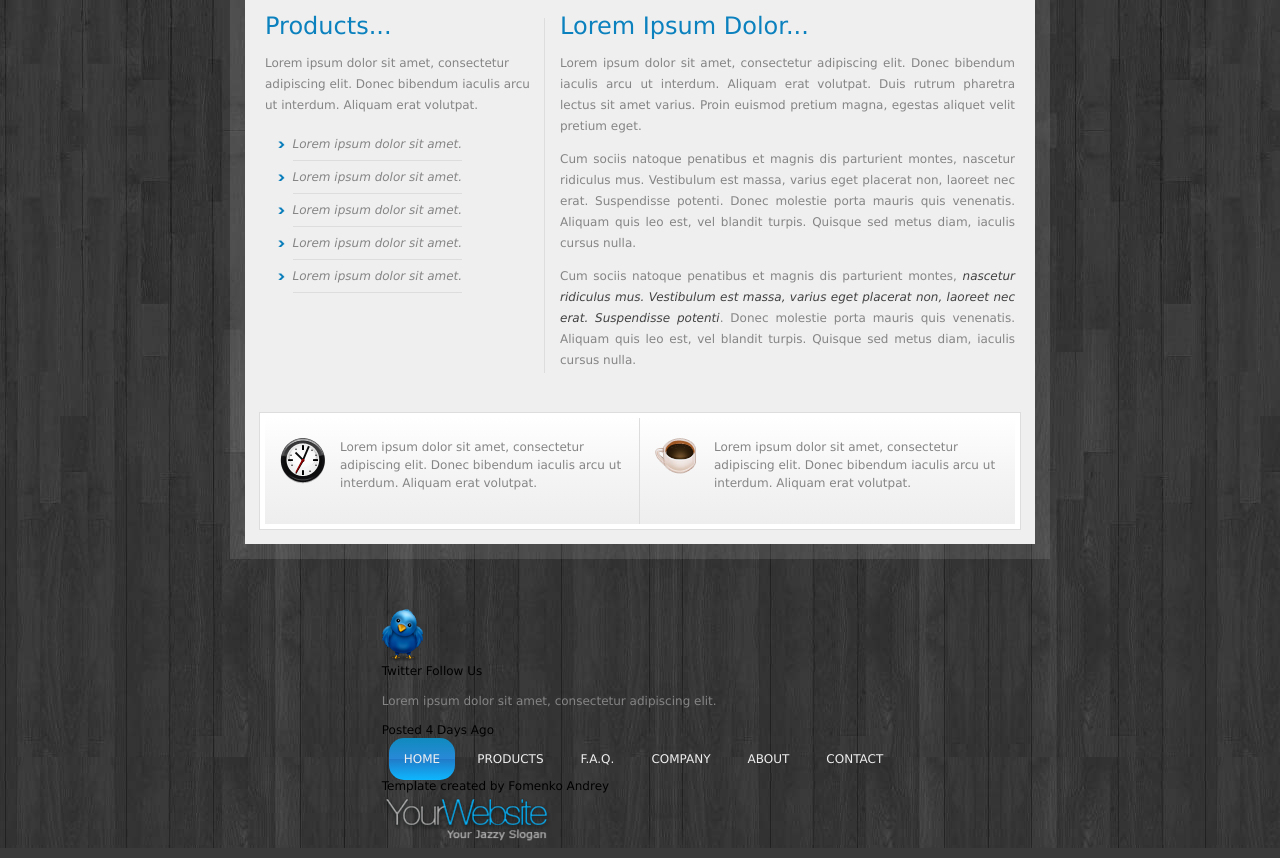
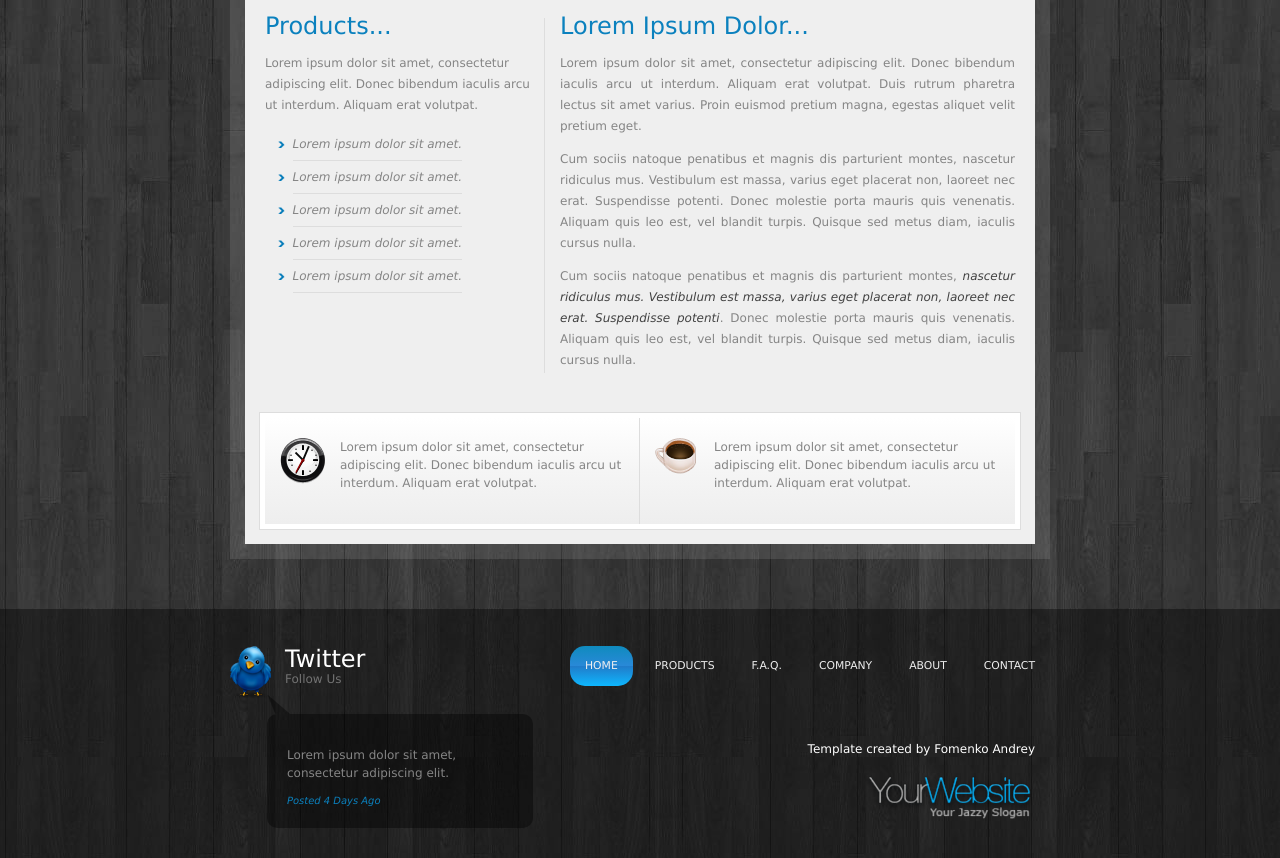
Before and after one commit to Alecto/simple-template, a website: page index.html in a window 1280 px wide. Shown: the part 360-1218 px from the top of the page. Drawn offline with Linux system fonts and the light colour scheme.

Commit message:
Оформляем футер.

```diff
--- a/assets/scss/_footer.scss
+++ b/assets/scss/_footer.scss
@@ -0,0 +1,160 @@
+
+.footer {
+    display: flex;
+
+    width: 100%;
+
+    background-color: rgba(0, 0, 0, 0.4);
+
+    justify-content: center;
+
+    &-left {
+        @media (max-width: $large) and (min-width: $small + 1) {
+            flex: 0 0 60%;
+        }
+
+        @media (max-width: $small) {
+            flex: 1 0 100%;
+        }
+    }
+
+    &-right {
+        @media (max-width: $large) and (min-width: $small + 1) {
+            flex: 0 0 40%;
+        }
+
+        @media (max-width: $small) {
+            flex: 1 0 100%;
+        }
+    }
+    .wrapper {
+        display: flex;
+
+        margin-top: 37px;
+
+        @media (max-width: $small) {
+            flex-wrap: wrap;
+        }
+    }
+
+    .menu {
+        @media (max-width: $xsmall) {
+            justify-content: center;
+        }
+
+        &__btn {
+            display: none;
+        }
+
+        &__list {
+            @media (max-width: $large) {
+                top: initial;
+                bottom: 100%;
+            }
+
+            &-item {
+                font-size: 0.9rem;
+            }
+        }
+    }
+}
+
+.footer-logo {
+    margin: $gutter;
+
+    @media (min-width: $small + 1) {
+        text-align: right;
+    }
+
+    @media (max-width: $small) {
+        text-align: center;
+    }
+}
+
+.twitter {
+    display: flex;
+
+    flex-wrap: wrap;
+
+    &__image {
+        flex: 0 0 55px;
+    }
+
+    &__description {
+        flex: 1 0 100px;
+
+        &-title {
+            display: block;
+
+            color: #ffffff;
+
+            font-size: 2rem;
+        }
+
+        &-slogan {
+            color: #727272;
+        }
+    }
+
+    &__post {
+        position: relative;
+
+        flex: 1 0 calc(100% - 67px);
+
+        padding: 20px;
+
+        border-radius: 10px;
+        background: rgba(0, 0, 0, 0.4);
+
+        @media (min-width: $xsmall + 1) {
+            margin: 12px 30px 30px 37px;
+        }
+
+        @media (max-width: $xsmall) {
+            margin: 12px 0 30px 37px;
+        }
+
+        &::before {
+            position: absolute;
+            top: -19px;
+            left: 0;
+
+            content: url("../img/twitter-speech-bubble.png");
+        }
+    }
+
+    &__post-text {
+        color: $base-color;
+
+        line-height: 18px;
+    }
+
+    &__post-date {
+        color: $accent-color;
+
+        font-size: 0.83rem;
+        font-style: italic;
+    }
+}
+
+.copyright {
+    color: #ffffff;
+
+    @media (min-width: $large + 1) {
+        margin: 57px $gutter $gutter $gutter;
+
+        text-align: right;
+    }
+
+    @media (max-width: $large) and (min-width: $small + 1) {
+        margin: $gutter*5 $gutter $gutter $gutter;
+
+        text-align: right;
+    }
+
+    @media (max-width: $small) {
+        margin: $gutter*2 $gutter $gutter $gutter;
+
+        text-align: center;
+    }
+}
```
Also changed, not shown: assets/css/style.css, assets/css/style.min.css, 1 other file.
